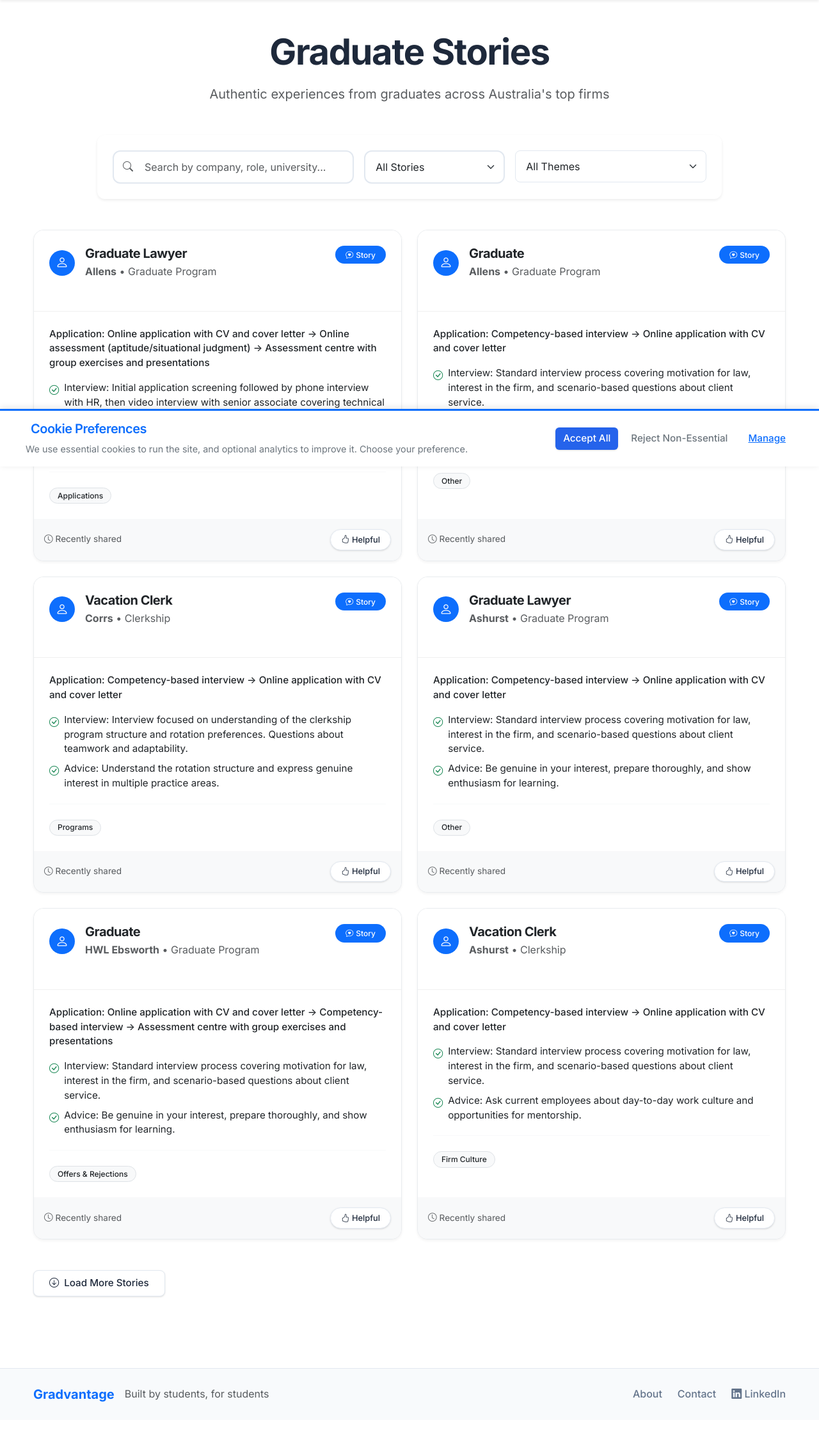
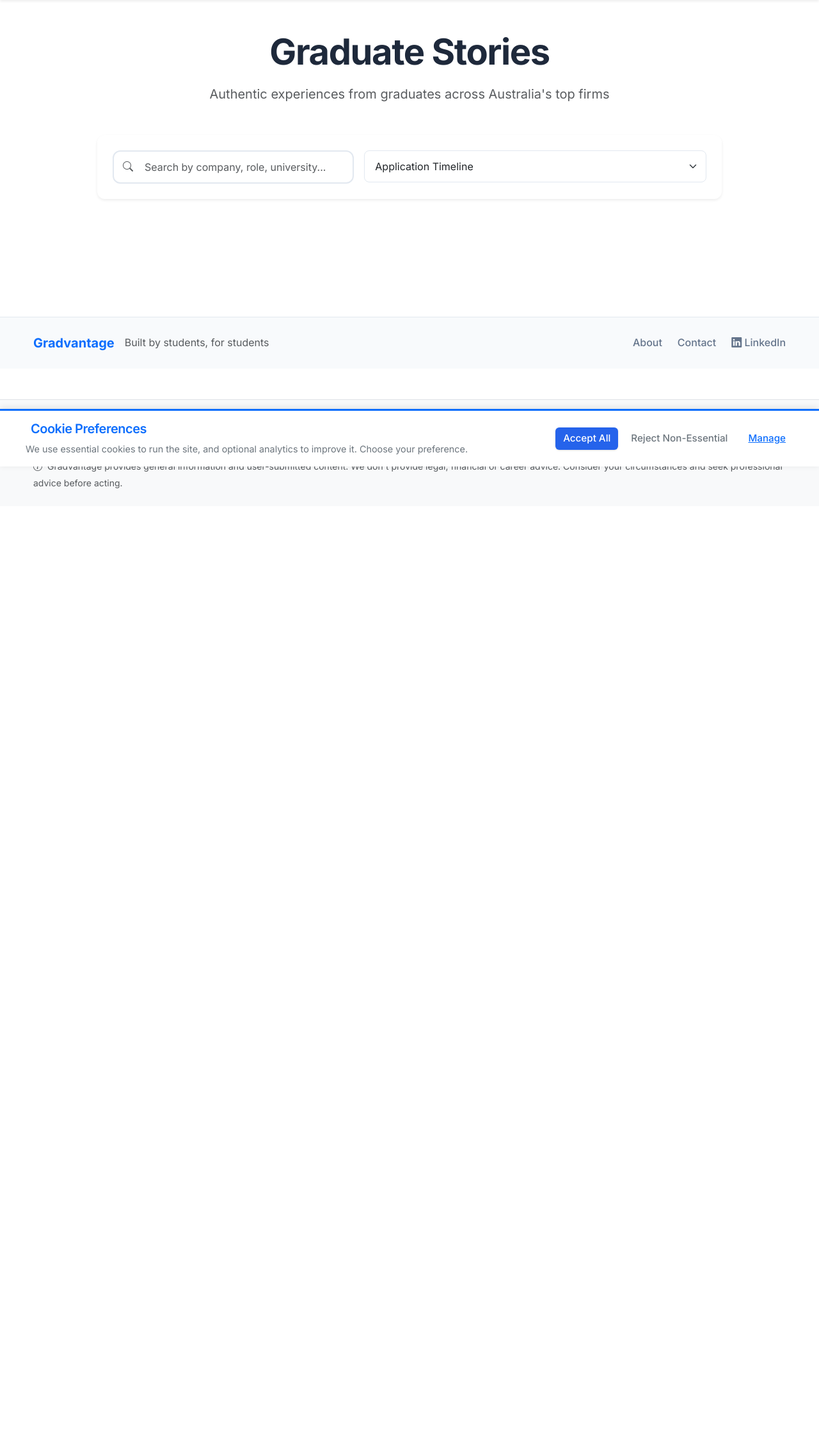
Before and after one commit to marlygme/grad-olliescott, a Flask app: page /experiences in a window 1280 px wide. Shown: the part 71-2337 px from the top of the page at 64% size. After the commit the page ends 834 px from the top, so only its background shows below. Run offline with Flask 3, Linux system fonts and the light colour scheme.

Commit message:
Assistant checkpoint: Remove all stories filter, require theme selection
Assistant generated file changes:
- templates/experiences.html: Remove 'All Stories' filter and ensure theme-based filtering, Update JavaScript to handle theme-only filtering, Update variable declarations to remove outcomeFilter

---

User prompt:

each exeperience should fall into a theme, get rid of the all stories filter

Replit-Commit-Author: Assistant
Replit-Commit-Session-Id: 14980846-fff5-4598-899d-cdf7886b54f5

```diff
--- a/templates/experiences.html
+++ b/templates/experiences.html
@@ -34,17 +34,8 @@
                 <input type="text" class="form-control ps-5" id="searchInput" placeholder="Search by company, role, university...">
               </div>
             </div>
-            <div class="col-md-3">
-              <select class="form-select" id="outcomeFilter">
-                <option value="">All Stories</option>
-                <option value="offer">Success Stories</option>
-                <option value="interview">Interview Tips</option>
-                <option value="application">Application Process</option>
-              </select>
-            </div>
-            <div class="col-md-4">
+            <div class="col-md-7">
               <select class="form-select" id="themeFilter">
-                <option value="">All Themes</option>
                 <option value="application_timeline">Application Timeline</option>
                 <option value="selection_process">Selection Process</option>
                 <option value="pay_benefits">Pay & Benefits</option>
@@ -232,7 +223,6 @@
 <script>
 document.addEventListener('DOMContentLoaded', function() {
     const searchInput = document.getElementById('searchInput');
-    const outcomeFilter = document.getElementById('outcomeFilter');
     const themeFilter = document.getElementById('themeFilter');
     const storyCards = document.querySelectorAll('.story-card');
     const loadMoreBtn = document.getElementById('loadMoreBtn');
@@ -256,7 +246,6 @@ document.addEventListener('DOMContentLoaded', function() {
 
     function filterStories() {
         const searchTerm = searchInput.value.toLowerCase();
-        const selectedOutcome = outcomeFilter.value.toLowerCase();
         const selectedTheme = themeFilter.value.toLowerCase();
 
         storyCards.forEach(card => {
@@ -270,11 +259,10 @@ document.addEventListener('DOMContentLoaded', function() {
                                 role.includes(searchTerm) ||
                                 content.includes(searchTerm);
 
-            const matchesOutcome = !selectedOutcome || content.includes(selectedOutcome);
+            // Every story must have a theme, show only if theme matches selected filter
+            const matchesTheme = selectedTheme && theme.includes(selectedTheme);
 
-            const matchesTheme = !selectedTheme || theme.includes(selectedTheme);
-
-            if (matchesSearch && matchesOutcome && matchesTheme) {
+            if (matchesSearch && matchesTheme) {
                 card.dataset.visible = 'true';
                 card.classList.add('fade-in');
             } else {
@@ -291,12 +279,13 @@ document.addEventListener('DOMContentLoaded', function() {
         searchInput.addEventListener('input', filterStories);
     }
 
-    if (outcomeFilter) {
-        outcomeFilter.addEventListener('change', filterStories);
-    }
-
     if (themeFilter) {
         themeFilter.addEventListener('change', filterStories);
+        // Set default theme and trigger initial filter
+        if (themeFilter.value === '') {
+            themeFilter.selectedIndex = 0;
+        }
+        filterStories();
     }
 
     if (loadMoreBtn) {
```
